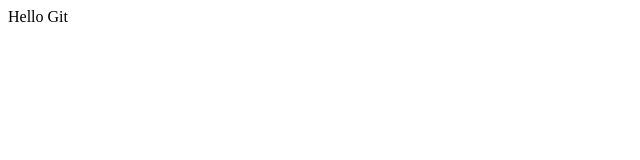
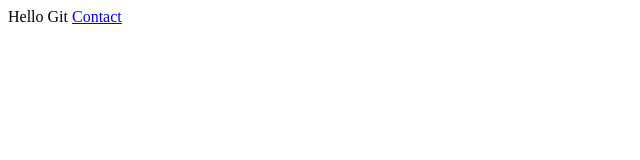
Before and after one commit to digitalconnection/dummy, a plain HTML site: page index.html in a window 1280 px wide. Shown: the full height of the page, 0-640 px from the left. Drawn offline with Linux system fonts and the light colour scheme.

Commit message:
contact.html new file - index.html modified file

```diff
--- a/index.html
+++ b/index.html
@@ -1 +1,3 @@
 Hello Git
+
+<a href="contact.html">Contact</a>
```
Also changed, not shown: contact.html (added, +1 -0 lines).
